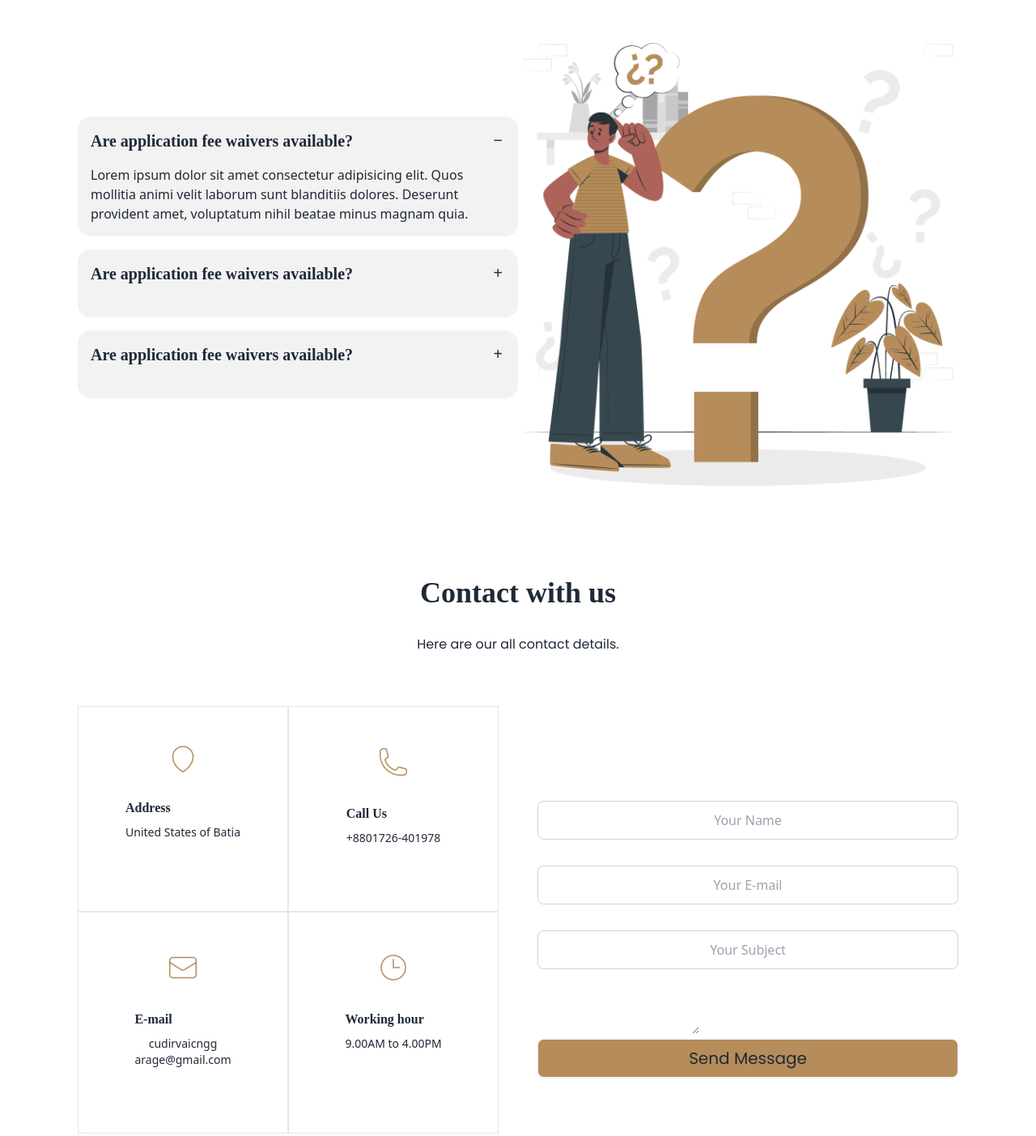
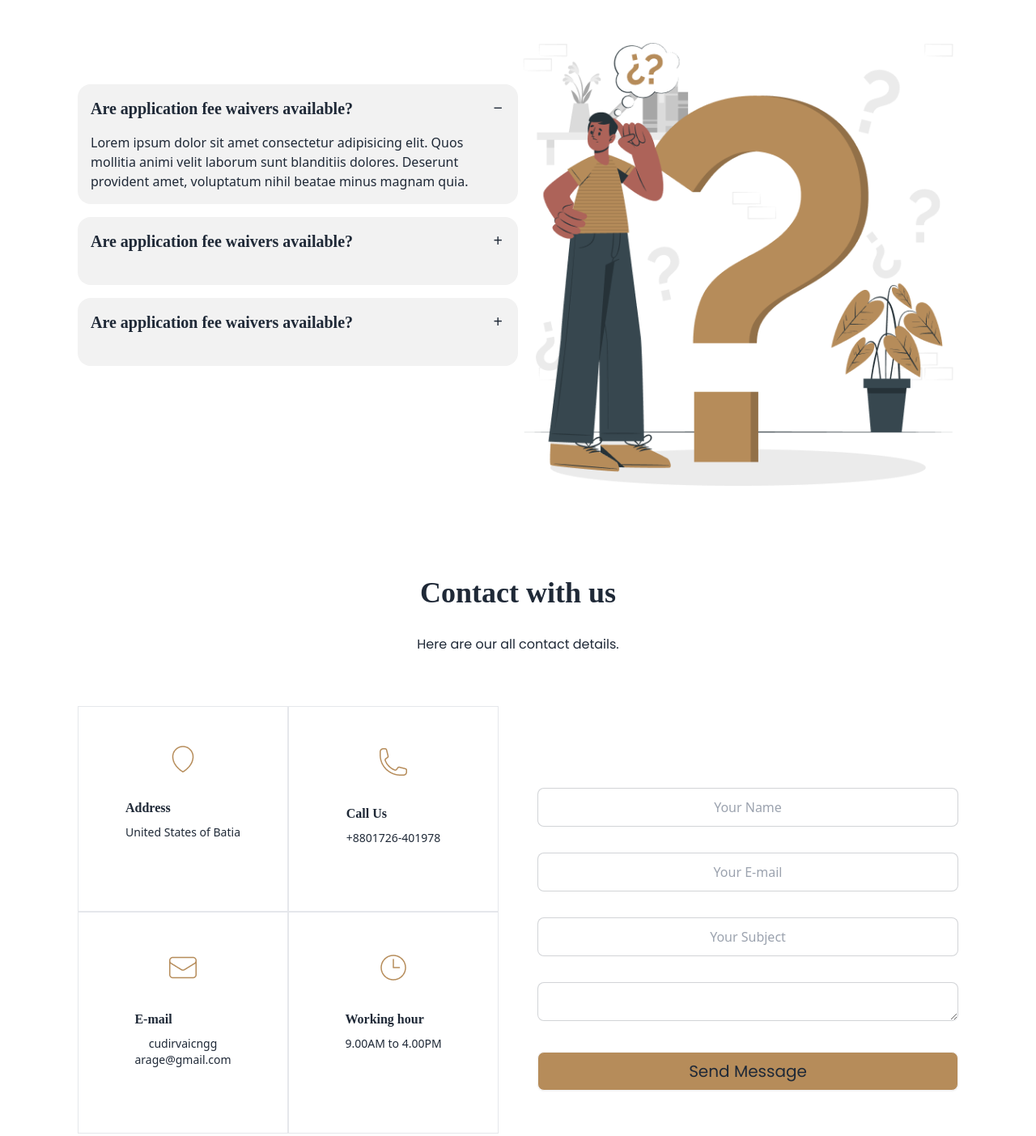
Before and after one commit to mobarok6042/legal-solution, a plain HTML site: page index.html in a window 1280 px wide. Shown: the part 2796-4199 px from the top of the page at 81% size. Drawn offline with nearby package versions, Linux system fonts and the light colour scheme; files whose address does not match are found by name.

Commit message:
Update index.html
edited text-area

```diff
--- a/index.html
+++ b/index.html
@@ -343,7 +343,7 @@
                 consultation and service.</p>
         </div>
         <div class="px-8 lg:flex lg:px-24 items-center">
-            <div class="pb-24 grid lg:w-[570px] gap-4 pb-4">
+            <div class="pb-24 grid lg:w-[570px] gap-4">
                 <div class="collapse collapse-plus bg-base-200">
                     <input type="radio" name="my-accordion-3" checked="checked" />
                     <div class="collapse-title text-xl font-bold eb">Are application fee waivers available?</div>
@@ -437,7 +437,7 @@
                     class="input input-bordered w-full max-w-xl mb-8 text-center" />
                 <input type="text" placeholder="Your Subject"
                     class="input input-bordered w-full max-w-xl mb-8 text-center" />
-                <textarea name="Enter message" id="" title="Enter your message here" ></textarea>
+                <textarea name="Enter message" id="" title="Enter your message here"class="input input-bordered w-full max-w-xl mb-8 text-center" ></textarea>
                 <button class="btn btn-wide bg-major test-white poppins text-xl font-normal w-full max-w-xl">Send
                     Message</button>
             </div>
```
